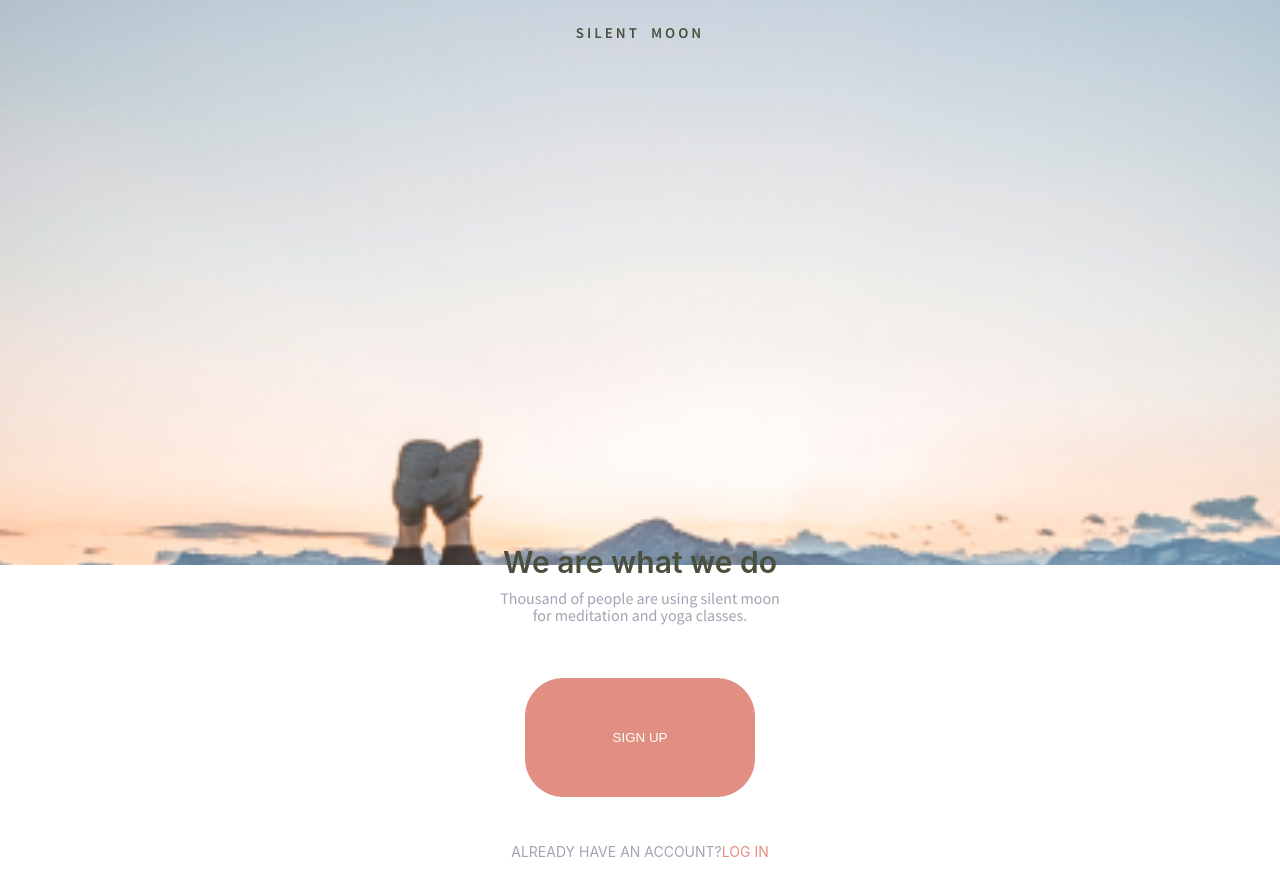
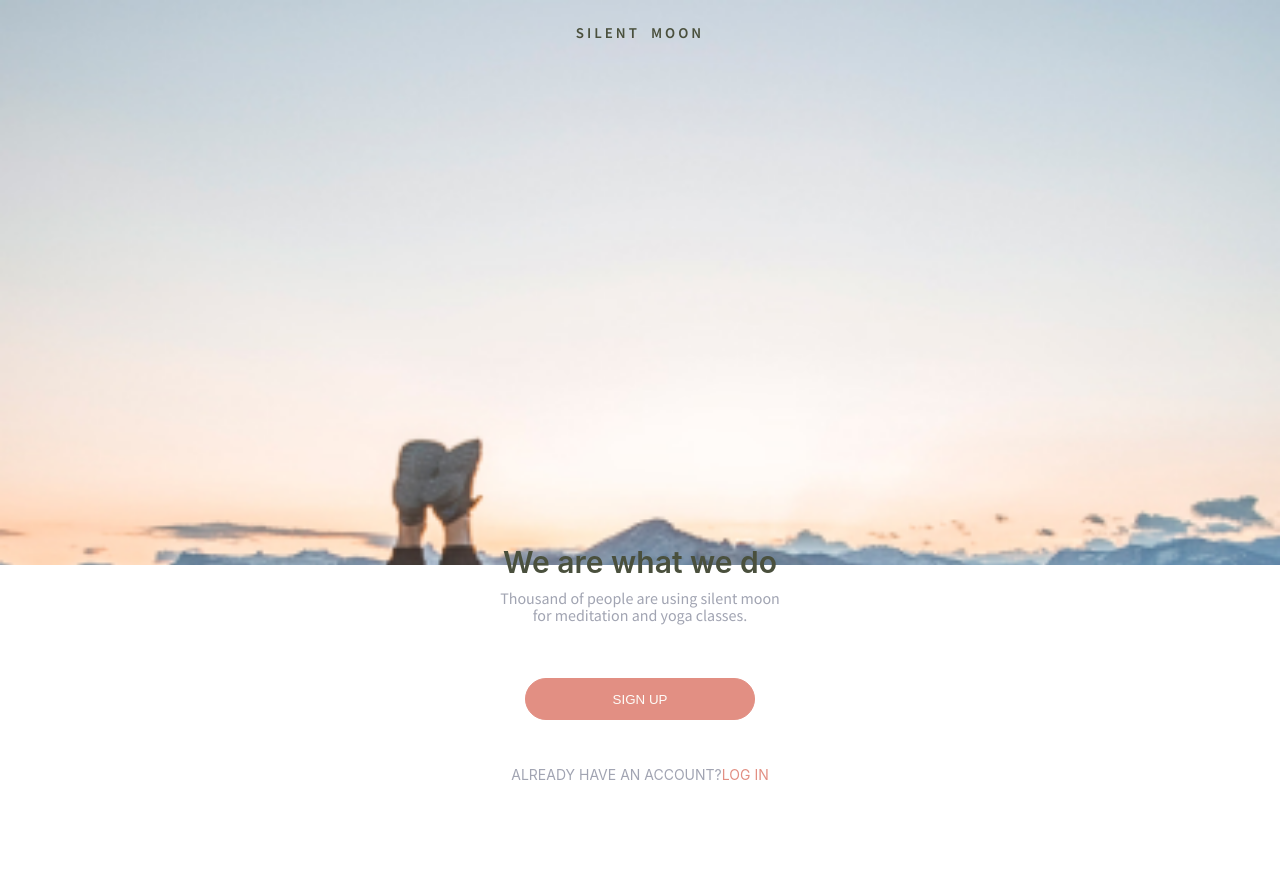
Before and after one commit to megbug/Silentmoon, a React (Vite) app in the folder frontend/: page / in a window 1280 px wide. After the commit the page ends 820 px from the top, so only its background shows below. Built offline with nearby package versions, Linux system fonts and the light colour scheme; no server answers.

Commit message:
Styling LandingPage Buttons min/max size

```diff
--- a/frontend/src/App.scss
+++ b/frontend/src/App.scss
@@ -86,8 +86,12 @@ a {
   border: 1px solid $peach;
   border-radius: 38px;
   width: 23rem;
-  padding: 4%;
-  margin: 3% auto
+  min-height: 4rem;
+  max-height: 6rem;
+  padding: 1%;
+  margin: 3% auto;
+  display: flex;
+  align-items: center;
 }
 
 .input {
@@ -97,8 +101,12 @@ a {
   border: 1px solid $peach;
   border-radius: 38px;
   width: 23rem;
-  padding: 4%;
+  min-height: 4rem;
+  max-height: 6rem;
+  padding: 1%;
   margin: 3% auto;
+  display: flex;
+  align-items: center;
 }
 
 //--------------HEADLINES--------------
--- a/frontend/src/components/LogIn.jsx
+++ b/frontend/src/components/LogIn.jsx
@@ -43,7 +43,6 @@ export default function LogIn() {
                 <button className="bigBtn-red">LOGIN</button>
             </form>
             <Link to={"/signup"} className="Link">DON`T HAVE AN ACCOUNT YET? <span> SIGN UP</span></Link>
-            <Link to={"/home"} className="Link">HOME</Link>
 
         </section >
     );
--- a/frontend/src/pages/HomeView.jsx
+++ b/frontend/src/pages/HomeView.jsx
@@ -34,13 +34,11 @@ const HomeView = () => {
                 <article className="sliderContainer">
                     <h2 className="hdl-medium-green">Recommended Yoga for you</h2>
                     <VideoSlider />
-
                 </article>
                 <article className="sliderContainer">
                     <h2 className="hdl-medium-darkgray" >Recommended Meditation for you</h2>
                     <Slider />
                 </article>
-
             </section>
             <Navbar />
         </div>
--- a/frontend/src/pages/LandingPage.jsx
+++ b/frontend/src/pages/LandingPage.jsx
@@ -4,7 +4,7 @@ import { Link } from "react-router-dom";
 
 const LandingPage = () => {
     return (
-        <section>
+        <section className='landingContainer'>
             <div className='handstand'>
                 <h1 className='logoDark'>SILENT MOON</h1>
             </div>
--- a/frontend/src/pages/Welcome.jsx
+++ b/frontend/src/pages/Welcome.jsx
@@ -16,7 +16,6 @@ const Welcome = () => {
                 <h2 className='welcome_text'>Hi {user.name}, welcome to Silent Moon</h2>
             </article>
             <button className='bigBtn-red'>GET STARTED</button>
-            <Navbar />
         </section>
 
     );
--- a/frontend/src/sass/Welcome.scss
+++ b/frontend/src/sass/Welcome.scss
@@ -22,5 +22,5 @@
     color: #FEFCF8;
     font-size: 3rem;
     width: 40%;
-    padding: 10% 0 90% 5%
+    padding: 10% 0 79.5% 5%
 }
```
